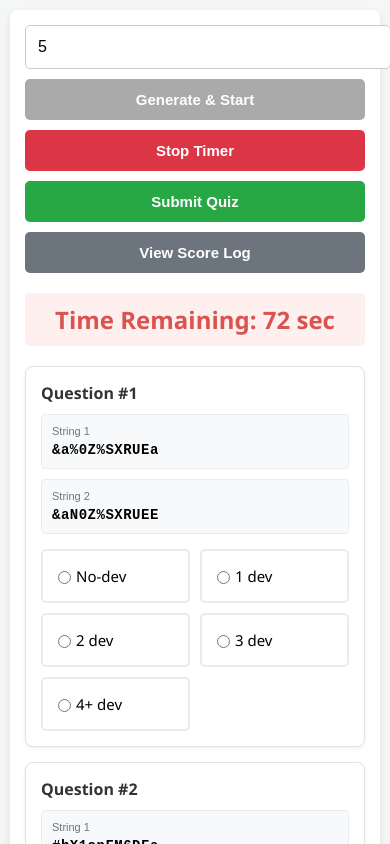
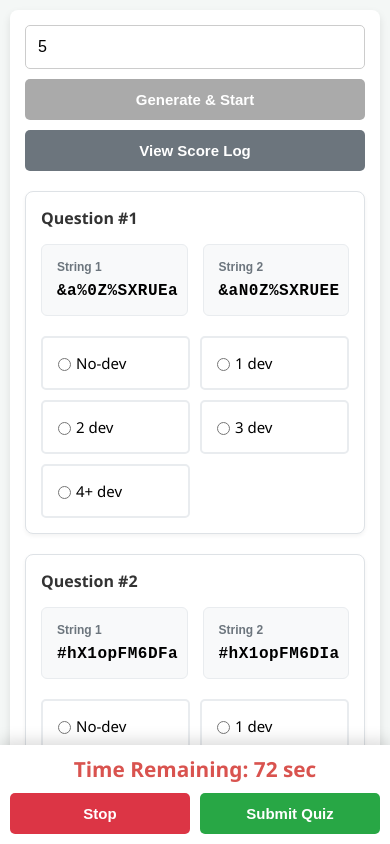
Before and after one commit to korsuriya/Deviation, a plain HTML site: page index.html in a window 390 px wide. Both pictures are taken after a click on the button "Generate & Start". Shown: the top 844 px of the page. Drawn offline with Linux system fonts and the light colour scheme.

Commit message:
index.html

```diff
--- a/index.html
+++ b/index.html
@@ -8,7 +8,8 @@
         body {
             font-family: 'Segoe UI', Tahoma, Geneva, Verdana, sans-serif;
             background-color: #f4f7f6;
-            margin: 10px;
+            margin: 0;
+            padding: 10px;
         }
         .container {
             max-width: 1000px;
@@ -17,19 +18,15 @@
             padding: 15px;
             border-radius: 8px;
             box-shadow: 0 4px 8px rgba(0,0,0,0.1);
+            padding-bottom: 90px; /* Space so last question isn't hidden behind sticky bar */
         }
 
         /* --- TOP CONTROLS --- */
-        .controls {
+        .top-controls {
             margin-bottom: 20px;
-            display: grid;
-            grid-template-columns: auto 1fr; /* Input and Buttons side by side on desktop */
+            display: flex;
             gap: 10px;
             align-items: center;
-        }
-        .btn-group {
-            display: flex;
-            gap: 10px;
             flex-wrap: wrap;
         }
         button {
@@ -50,24 +47,35 @@
 
         input[type="number"] {
             padding: 12px;
-            width: 100%;
+            width: 80px;
             border: 1px solid #ccc;
             border-radius: 5px;
             font-size: 16px;
         }
 
+        /* --- STICKY BOTTOM BAR --- */
+        .bottom-bar {
+            position: fixed;
+            bottom: 0;
+            left: 0;
+            right: 0;
+            background: #ffffff;
+            padding: 12px 20px;
+            box-shadow: 0 -4px 15px rgba(0,0,0,0.15);
+            display: none; /* Hidden until quiz starts */
+            justify-content: space-between;
+            align-items: center;
+            z-index: 1000;
+            gap: 15px;
+        }
         #timer {
-            grid-column: 1 / -1; /* Timer spans full width */
-            font-size: 1.5em;
+            font-size: 1.3em;
             font-weight: bold;
-            text-align: center;
             color: #d9534f;
-            margin-top: 10px;
-            padding: 10px;
-            background: #fff0f0;
-            border-radius: 5px;
+            white-space: nowrap;
         }
-        #timer.times-up { color: #dc3545; background: #ffcccc; font-size: 1.8em; }
+        #timer.times-up { color: #dc3545; background: #ffcccc; padding: 5px 10px; border-radius: 5px;}
+        .bottom-actions { display: flex; gap: 10px; }
 
         /* --- RESULTS SUMMARY --- */
         #results-summary {
@@ -78,20 +86,12 @@
             margin-bottom: 20px;
             border-left: 5px solid #28a745;
         }
-        .summary-stats {
-            display: flex;
-            justify-content: space-around;
-            text-align: center;
-        }
+        .summary-stats { display: flex; justify-content: space-around; text-align: center; flex-wrap: wrap; }
         .stat-value { font-size: 24px; font-weight: bold; color: #333; display: block;}
         .stat-label { font-size: 12px; color: #666; text-transform: uppercase;}
 
-        /* --- QUIZ LAYOUT (CARDS) --- */
-        .quiz-container {
-            display: flex;
-            flex-direction: column;
-            gap: 15px;
-        }
+        /* --- QUIZ CARDS --- */
+        .quiz-container { display: flex; flex-direction: column; gap: 20px; }
         .q-card {
             border: 1px solid #dee2e6;
             border-radius: 8px;
@@ -103,45 +103,48 @@
             display: flex;
             justify-content: space-between;
             align-items: center;
-            margin-bottom: 10px;
+            margin-bottom: 15px;
             font-weight: bold;
             font-size: 16px;
             color: #333;
         }
-        .q-status { font-weight: normal; font-size: 14px; }
 
+        /* STRINGS SIDE BY SIDE */
         .strings-container {
             display: flex;
-            gap: 10px;
-            margin-bottom: 15px;
+            gap: 15px;
+            margin-bottom: 20px;
         }
         .string-box {
             flex: 1;
             background: #f8f9fa;
-            padding: 10px;
-            border-radius: 4px;
+            padding: 15px;
+            border-radius: 6px;
             border: 1px solid #e9ecef;
+            /* Allows scrolling inside the box if text overflows */
             overflow-x: auto;
+            -webkit-overflow-scrolling: touch;
         }
         .string-label {
             display: block;
-            font-size: 11px;
+            font-size: 12px;
             color: #6c757d;
-            margin-bottom: 5px;
+            margin-bottom: 8px;
             font-family: sans-serif;
+            font-weight: bold;
         }
         .string-text {
             font-family: 'Courier New', Courier, monospace;
             font-weight: bold;
-            font-size: 15px;
+            font-size: 18px; /* Larger Text */
             letter-spacing: 0.5px;
-            white-space: nowrap;
+            white-space: nowrap; /* Prevents breaking words */
         }
 
         /* --- OPTIONS GRID --- */
         .options-grid {
             display: grid;
-            grid-template-columns: repeat(5, 1fr); /* 5 columns on Desktop */
+            grid-template-columns: repeat(5, 1fr);
             gap: 8px;
         }
         .radio-label {
@@ -157,11 +160,8 @@
             background: white;
             transition: all 0.2s;
         }
-        .radio-label:has(input:checked) {
-            border-color: #007bff;
-            background: #e7f1ff;
-        }
-        input[type="radio"] { margin-right: 5px; pointer-events: none; } /* Prevent zoom on iOS */
+        .radio-label:has(input:checked) { border-color: #007bff; background: #e7f1ff; }
+        input[type="radio"] { margin-right: 5px; pointer-events: none; }
 
         /* --- SCORING HIGHLIGHTS --- */
         .diff-highlight { background-color: #ffcccc; color: #cc0000; border-radius: 2px; padding: 0 1px; }
@@ -170,23 +170,29 @@
 
         /* --- SMARTPHONE STYLES --- */
         @media (max-width: 768px) {
-            .controls { grid-template-columns: 1fr; }
-            .btn-group { flex-direction: column; }
-            button { width: 100%; }
-            .summary-stats { flex-wrap: wrap; gap: 15px; }
+            .top-controls { flex-direction: column; text-align: center; }
+            .top-controls button, .top-controls input { width: 100%; box-sizing: border-box; }
 
-            /* Stack strings vertically on mobile */
-            .strings-container { flex-direction: column; }
-            .string-text { font-size: 14px; white-space: normal; word-break: break-all; }
+            .bottom-bar {
+                flex-direction: column;
+                padding: 10px;
+                gap: 10px;
+            }
+            .bottom-actions { width: 100%; }
+            .bottom-actions button { flex: 1; }
 
-            /* Make buttons bigger and 2 columns on mobile */
+            /* Force side-by-side strings on mobile, but allow box scroll */
+            .strings-container { flex-direction: row; }
+            .string-text { font-size: 16px; }
+
+            /* Options stack nicely below */
             .options-grid { grid-template-columns: repeat(2, 1fr); gap: 10px; }
             .radio-label { padding: 15px 10px; font-size: 15px; justify-content: flex-start; }
         }
 
         /* --- MODAL --- */
-        .modal { display: none; position: fixed; z-index: 1; left: 0; top: 0; width: 100%; height: 100%; background-color: rgba(0,0,0,0.5); overflow-y: auto; }
-        .modal-content { background-color: white; margin: 20px auto; padding: 20px; width: 90%; border-radius: 8px; }
+        .modal { display: none; position: fixed; z-index: 2000; left: 0; top: 0; width: 100%; height: 100%; background-color: rgba(0,0,0,0.5); overflow-y: auto; }
+        .modal-content { background-color: white; margin: 50px auto; padding: 20px; width: 90%; border-radius: 8px; }
         .close { color: #aaa; float: right; font-size: 28px; font-weight: bold; cursor: pointer; }
         .close:hover { color: black; }
         .modal-content table { width: 100%; border-collapse: collapse; font-size: 13px; margin-top: 10px;}
@@ -196,17 +202,10 @@
 <body>
 
 <div class="container">
-    <div class="controls">
+    <div class="top-controls">
         <input type="number" id="numQuestionsInput" value="5" min="1" max="100" placeholder="Qty">
-
-        <div class="btn-group">
-            <button id="btnGenerate" onclick="generateQuiz()">Generate & Start</button>
-            <button id="btnStop" class="stop" onclick="stopCountdown()" disabled style="display:none;">Stop Timer</button>
-            <button id="btnScore" class="submit" onclick="scoreQuiz()" disabled>Submit Quiz</button>
-            <button class="log" onclick="showLog()">View Score Log</button>
-        </div>
-
-        <div id="timer">Time Remaining: -- sec</div>
+        <button id="btnGenerate" onclick="generateQuiz()">Generate & Start</button>
+        <button class="log" onclick="showLog()">View Score Log</button>
     </div>
 
     <div id="results-summary">
@@ -218,9 +217,15 @@
         </div>
     </div>
 
-    <!-- Replaced Table with a Div Container for Cards -->
-    <div id="quizBody" class="quiz-container">
-        <!-- Cards will be injected here -->
+    <div id="quizBody" class="quiz-container"></div>
+</div>
+
+<!-- STICKY BOTTOM BAR -->
+<div class="bottom-bar" id="bottomBar">
+    <div id="timer">Time Remaining: -- sec</div>
+    <div class="bottom-actions">
+        <button id="btnStop" class="stop" onclick="stopCountdown()" disabled style="display:none;">Stop</button>
+        <button id="btnScore" class="submit" onclick="scoreQuiz()" disabled>Submit Quiz</button>
     </div>
 </div>
 
@@ -264,6 +269,7 @@
         document.getElementById("btnScore").disabled = true;
         document.getElementById("btnStop").style.display = "none";
         document.getElementById("results-summary").style.display = "none";
+        document.getElementById("bottomBar").style.display = "none"; // Hide bottom bar while generating
 
         for (let i = 1; i <= numQuestions; i++) {
             let len = Math.floor(Math.random() * (14 - 10 + 1)) + 10;
@@ -272,7 +278,6 @@
             let correctCat = getDeviationCategory(str1, str2);
             correctAnswers.push(correctCat);
 
-            // Create Card HTML instead of Table Row
             let card = `
             <div class="q-card" id="row-${i}">
                 <div class="q-header">
@@ -297,7 +302,6 @@
                     <label class="radio-label"><input type="radio" name="q${i}" value="4 or more deviate"> 4+ dev</label>
                 </div>
             </div>`;
-
             container.innerHTML += card;
         }
 
@@ -308,6 +312,8 @@
         if(isScored) return;
         isScored = true;
         stopCountdown();
+        document.getElementById("bottomBar").style.display = "none"; // Hide bottom bar after scoring
+
         let score = 0, missing = 0;
         const timeUsed = Math.floor((new Date() - quizStartTime) / 1000);
 
@@ -394,10 +400,13 @@
         quizStartTime = new Date();
         let endTime = new Date(quizStartTime.getTime() + (totalSeconds * 1000));
         stopTimer = false;
+
         document.getElementById("btnStop").style.display = "inline-block";
         document.getElementById("btnStop").disabled = false;
         document.getElementById("btnScore").disabled = false;
         document.getElementById("btnGenerate").disabled = true;
+        document.getElementById("bottomBar").style.display = "flex"; // Show sticky bar
+
         let timerEl = document.getElementById("timer");
 
         timerInterval = setInterval(() => {
@@ -417,6 +426,7 @@
         stopTimer = true;
         clearInterval(timerInterval);
         document.getElementById("btnStop").style.display = "none";
+        document.getElementById("bottomBar").style.display = "none"; // Hide sticky bar
         document.getElementById("btnGenerate").disabled = false;
     }
 
```
